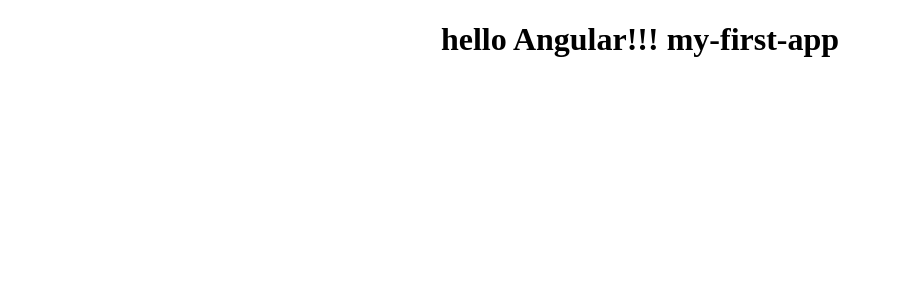
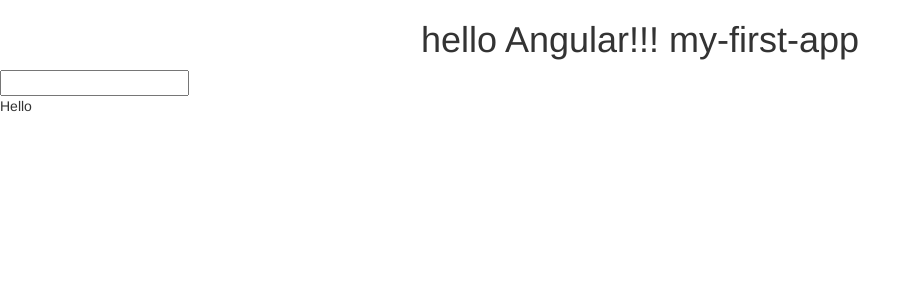
Before and after one commit to borysonok/my-first-app, an Angular app: page / in a window 1280 px wide. Shown: the top 300 px of the page, without its empty margins (0-921 px from the left). Built offline with nearby package versions, Linux system fonts and the light colour scheme.

Commit message:
wip.added bootstrap to angular.json

```diff
--- a/angular.json
+++ b/angular.json
@@ -23,6 +23,7 @@
               "src/assets"
             ],
             "styles": [
+              "node_modules/bootstrap/dist/css/bootstrap.min.css",
               "src/styles.css"
             ],
             "scripts": []
--- a/package.json
+++ b/package.json
@@ -20,6 +20,7 @@
     "@angular/platform-browser": "^6.1.0",
     "@angular/platform-browser-dynamic": "^6.1.0",
     "@angular/router": "^6.1.0",
+    "bootstrap": "^3.3.7",
     "core-js": "^2.5.4",
     "rxjs": "~6.2.0",
     "zone.js": "~0.8.26"
--- a/src/app/app.component.html
+++ b/src/app/app.component.html
@@ -4,3 +4,6 @@
     {{title}}
   </h1>
 </div>
+
+<input type='text' [(ngModel)]='name'>
+<p>Hello {{name}}</p>
--- a/src/app/app.component.ts
+++ b/src/app/app.component.ts
@@ -7,4 +7,5 @@
 })
 export class AppComponent {
   title = 'my-first-app';
+  public name: string;
 }
--- a/src/app/app.module.ts
+++ b/src/app/app.module.ts
@@ -1,5 +1,6 @@
 import { BrowserModule } from '@angular/platform-browser';
 import { NgModule } from '@angular/core';
+import { FormsModule } from '@angular/forms'
 
 import { AppComponent } from './app.component';
 
@@ -8,7 +9,8 @@
     AppComponent
   ],
   imports: [
-    BrowserModule
+    BrowserModule,
+    FormsModule
   ],
   providers: [],
   bootstrap: [AppComponent]
```
Also changed, not shown: 1 other file (tests, documents, lock files or other folders).
